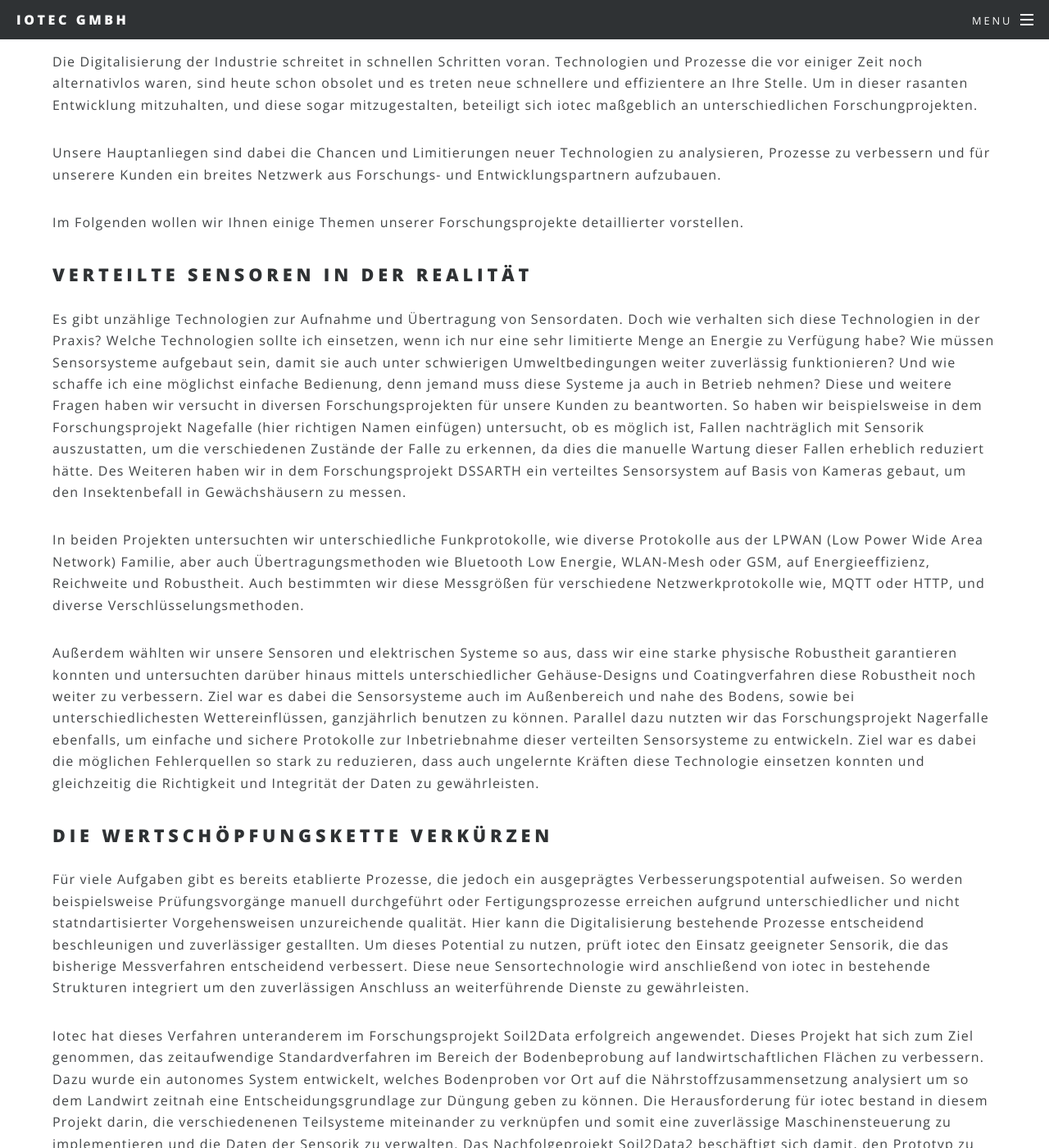
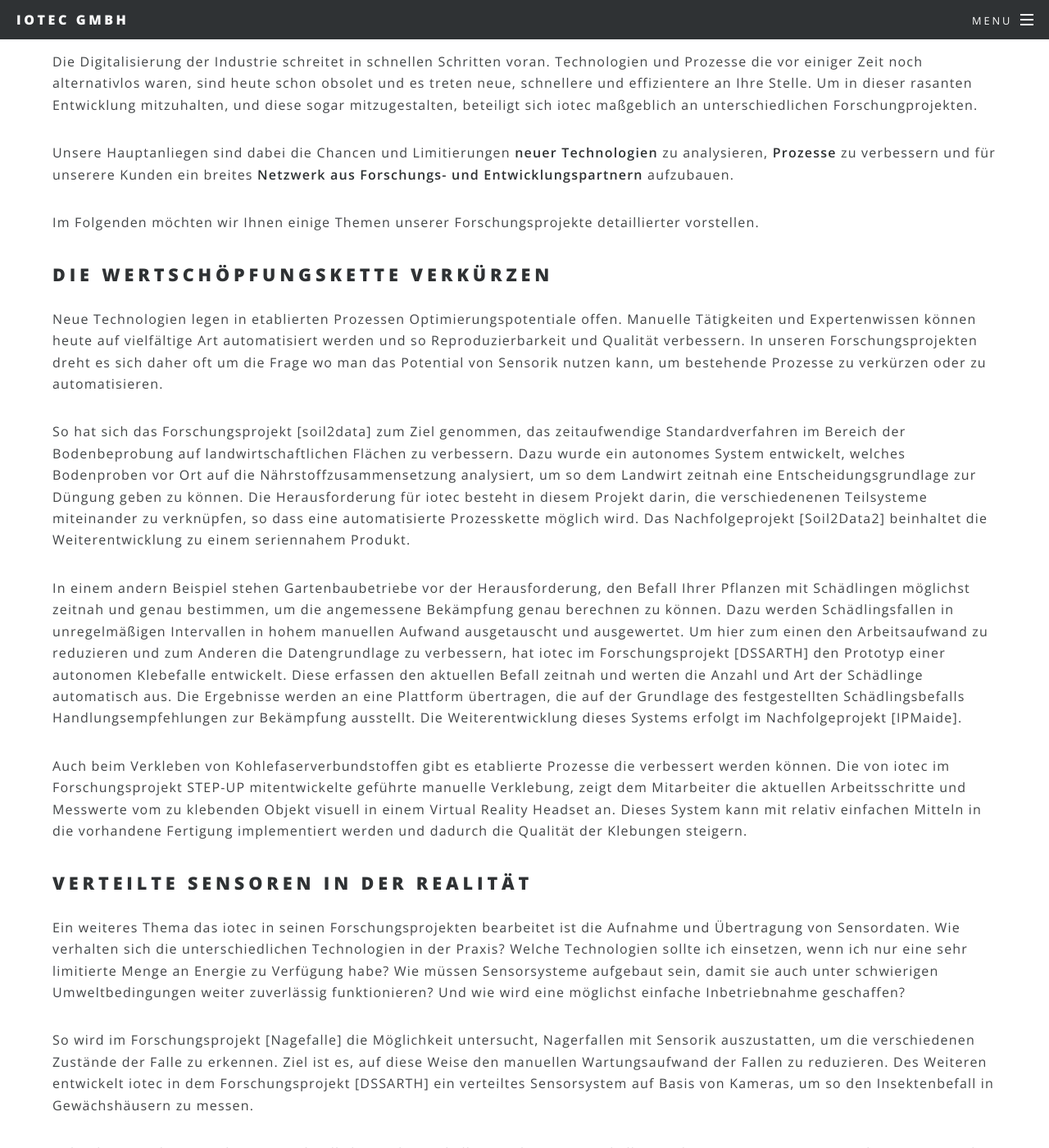
Before and after one commit to iotec-gmbh/iotec-gmbh.github.io, a Jekyll site: the page built from 12-research.md, in a window 1280 px wide and 1400 px high, scrolled down 387 px. Shown: the whole window at 82% size. Built offline with Jekyll 4.4.1, drawn with Linux system fonts in a browser that asks for light colours; our own code applies the rules of GitHub Pages for plain Markdown files; some of the changed text lies outside the part shown.

Commit message:
new version of forschungstext

```diff
--- a/12-research.md
+++ b/12-research.md
@@ -2,46 +2,94 @@
 title: Forschung
 ---
 
-Die Digitalisierung der Industrie schreitet in schnellen Schritten voran. Technologien und Prozesse die vor einiger Zeit noch alternativlos waren, sind heute schon obsolet und es treten neue schnellere und effizientere an Ihre Stelle. Um in dieser rasanten Entwicklung mitzuhalten, und diese sogar mitzugestalten, beteiligt sich iotec maßgeblich an unterschiedlichen Forschungprojekten.
+Die Digitalisierung der Industrie schreitet in schnellen Schritten voran.
+Technologien und Prozesse die vor einiger Zeit noch alternativlos waren,
+sind heute schon obsolet und es treten neue, schnellere und effizientere an Ihre Stelle.
+Um in dieser rasanten Entwicklung mitzuhalten, und diese sogar mitzugestalten,
+beteiligt sich iotec maßgeblich an unterschiedlichen Forschungprojekten.
 
-Unsere Hauptanliegen sind dabei die Chancen und Limitierungen neuer Technologien zu analysieren, Prozesse zu verbessern und für unserere Kunden ein breites Netzwerk aus Forschungs- und Entwicklungspartnern aufzubauen.
+Unsere Hauptanliegen sind dabei die Chancen und Limitierungen **neuer Technologien** zu analysieren,
+**Prozesse** zu verbessern und für unserere Kunden ein breites **Netzwerk aus Forschungs- und Entwicklungspartnern** aufzubauen.
 
-Im Folgenden wollen wir Ihnen einige Themen unserer Forschungsprojekte detaillierter vorstellen.
+Im Folgenden möchten wir Ihnen einige Themen unserer Forschungsprojekte detaillierter vorstellen.
 
+## Die Wertschöpfungskette verkürzen
+
+Neue Technologien legen in etablierten Prozessen Optimierungspotentiale offen.
+Manuelle Tätigkeiten und Expertenwissen können heute auf vielfältige Art automatisiert werden
+und so Reproduzierbarkeit und Qualität verbessern.
+In unseren Forschungsprojekten dreht es sich daher oft um die Frage wo man das Potential von Sensorik nutzen kann,
+um bestehende Prozesse zu verkürzen oder zu automatisieren.
+
+So hat sich das Forschungsprojekt [soil2data] zum Ziel genommen,
+das zeitaufwendige Standardverfahren im Bereich der Bodenbeprobung auf landwirtschaftlichen Flächen zu verbessern.
+Dazu wurde ein autonomes System entwickelt, welches Bodenproben vor Ort auf die Nährstoffzusammensetzung analysiert,
+um so dem Landwirt zeitnah eine Entscheidungsgrundlage zur Düngung geben zu können.
+Die Herausforderung für iotec besteht in diesem Projekt darin, die verschiedenenen Teilsysteme miteinander zu verknüpfen,
+so dass eine automatisierte Prozesskette möglich wird.
+Das Nachfolgeprojekt [Soil2Data2] beinhaltet die Weiterentwicklung zu einem seriennahem Produkt.
+
+In einem andern Beispiel stehen Gartenbaubetriebe vor der Herausforderung,
+den Befall Ihrer Pflanzen mit Schädlingen möglichst zeitnah und genau bestimmen,
+um die angemessene Bekämpfung genau berechnen zu können.
+Dazu werden Schädlingsfallen in unregelmäßigen Intervallen in hohem manuellen Aufwand ausgetauscht und ausgewertet.
+Um hier zum einen den Arbeitsaufwand zu reduzieren und zum Anderen die Datengrundlage zu verbessern,
+hat iotec im Forschungsprojekt [DSSARTH] den Prototyp einer autonomen Klebefalle entwickelt.
+Diese erfassen den aktuellen Befall zeitnah und werten die Anzahl und Art der Schädlinge automatisch aus.
+Die Ergebnisse werden an eine Plattform übertragen, die auf der Grundlage des festgestellten Schädlingsbefalls
+Handlungsempfehlungen zur Bekämpfung ausstellt.
+Die Weiterentwicklung dieses Systems erfolgt im Nachfolgeprojekt [IPMaide].
+
+Auch beim Verkleben von Kohlefaserverbundstoffen gibt es etablierte Prozesse die verbessert werden können.
+Die von iotec im Forschungsprojekt STEP-UP mitentwickelte geführte manuelle Verklebung,
+zeigt dem Mitarbeiter die aktuellen Arbeitsschritte und Messwerte vom zu klebenden Objekt visuell in einem Virtual Reality Headset an.
+Dieses System kann mit relativ einfachen Mitteln in die vorhandene Fertigung implementiert werden und dadurch die Qualität der Klebungen steigern.
 
 ## Verteilte Sensoren in der Realität
 
-Es gibt unzählige Technologien zur Aufnahme und Übertragung von Sensordaten. Doch wie verhalten sich diese Technologien in der Praxis? Welche Technologien sollte ich einsetzen, wenn ich nur eine sehr limitierte Menge an Energie zu Verfügung habe? Wie müssen Sensorsysteme aufgebaut sein, damit sie auch unter schwierigen Umweltbedingungen weiter zuverlässig funktionieren? Und wie schaffe ich eine möglichst einfache Bedienung, denn jemand muss diese Systeme ja auch in Betrieb nehmen? Diese und weitere Fragen haben wir versucht in diversen Forschungsprojekten für unsere Kunden zu beantworten.
-So haben wir beispielsweise in dem Forschungsprojekt Nagefalle (hier richtigen Namen einfügen) untersucht, ob es möglich ist, Fallen nachträglich mit Sensorik auszustatten, um die verschiedenen Zustände der Falle zu erkennen, da dies die manuelle Wartung dieser Fallen erheblich reduziert hätte. Des Weiteren haben wir in dem Forschungsprojekt DSSARTH ein verteiltes Sensorsystem auf Basis von Kameras gebaut, um den Insektenbefall in Gewächshäusern zu messen.
+Ein weiteres Thema das iotec in seinen Forschungsprojekten bearbeitet ist die Aufnahme und Übertragung von Sensordaten.
+Wie verhalten sich die unterschiedlichen Technologien in der Praxis?
+Welche Technologien sollte ich einsetzen, wenn ich nur eine sehr limitierte Menge an Energie zu Verfügung habe?
+Wie müssen Sensorsysteme aufgebaut sein, damit sie auch unter schwierigen Umweltbedingungen weiter zuverlässig funktionieren?
+Und wie wird eine möglichst einfache Inbetriebnahme geschaffen?
 
-In beiden Projekten untersuchten wir unterschiedliche Funkprotokolle, wie diverse Protokolle aus der LPWAN (Low Power Wide Area Network) Familie, aber auch Übertragungsmethoden wie Bluetooth Low Energie, WLAN-Mesh oder GSM, auf Energieeffizienz, Reichweite und Robustheit. Auch bestimmten wir diese Messgrößen für verschiedene Netzwerkprotokolle wie, MQTT oder HTTP, und diverse Verschlüsselungsmethoden.
+So wird im Forschungsprojekt [Nagefalle] die Möglichkeit untersucht, Nagerfallen mit Sensorik auszustatten,
+um die verschiedenen Zustände der Falle zu erkennen.
+Ziel ist es, auf diese Weise den manuellen Wartungsaufwand der Fallen zu reduzieren.
+Des Weiteren entwickelt iotec in dem Forschungsprojekt [DSSARTH] ein verteiltes Sensorsystem auf Basis von Kameras,
+um so den Insektenbefall in Gewächshäusern zu messen.
 
-Außerdem wählten wir unsere Sensoren und elektrischen Systeme so aus, dass wir eine starke physische Robustheit garantieren konnten und untersuchten darüber hinaus mittels unterschiedlicher Gehäuse-Designs und Coatingverfahren diese Robustheit noch weiter zu verbessern. Ziel war es dabei die Sensorsysteme auch im Außenbereich und nahe des Bodens, sowie bei unterschiedlichesten Wettereinflüssen, ganzjährlich benutzen zu können.
-Parallel dazu nutzten wir das Forschungsprojekt Nagerfalle ebenfalls, um einfache und sichere Protokolle zur Inbetriebnahme dieser verteilten Sensorsysteme zu entwickeln. Ziel war es dabei die möglichen Fehlerquellen so stark zu reduzieren, dass auch ungelernte Kräften diese Technologie einsetzen konnten und gleichzeitig die Richtigkeit und Integrität der Daten zu gewährleisten.
+In beiden Projekten werden unterschiedliche Funkprotokolle, wie diverse Protokolle aus der LPWAN (Low Power Wide Area Network) Familie,
+aber auch Übertragungsmethoden wie Bluetooth Low Energie, WLAN-Mesh oder GSM, auf Energieeffizienz, Reichweite und Robustheit untersucht.
+Darüber hinaus werden diese Messgrößen für die verschiedene Netzwerkprotokolle wie, MQTT oder HTTP, und diverse Verschlüsselungsmethoden bestimmt.
 
-## Die Wertschöpfungskette verkürzen
+Zusätzlich wählt iotec die Sensoren und elektrischen Systeme so aus, dass eine möglichst hohe physische Robustheit erreicht wird.
+Mittels unterschiedlicher Gehäuse-Ausführungen und Coatingverfahren wird in diesem Zusammenhang auch versucht die Robustheit noch weiter zu steigern.
+Ziel ist es dabei die Sensorsysteme auch im Außenbereich, bei unterschiedlichen Wettereinflüssen und möglichst autark über die Dauer eines Jahres zu betreiben.
 
-Für viele Aufgaben gibt es bereits etablierte Prozesse, die jedoch ein ausgeprägtes Verbesserungspotential aufweisen. So werden beispielsweise Prüfungsvorgänge manuell durchgeführt oder Fertigungsprozesse erreichen aufgrund unterschiedlicher und nicht statndartisierter Vorgehensweisen unzureichende qualität.
-Hier kann die Digitalisierung bestehende Prozesse entscheidend beschleunigen und zuverlässiger gestallten. Um dieses Potential zu nutzen, prüft iotec den Einsatz geeigneter Sensorik, die das bisherige Messverfahren entscheidend verbessert. Diese neue Sensortechnologie wird anschließend von iotec in bestehende Strukturen integriert um den zuverlässigen Anschluss an weiterführende Dienste zu gewährleisten.
-
-Iotec hat dieses Verfahren unteranderem im Forschungsprojekt Soil2Data erfolgreich angewendet. Dieses Projekt hat sich zum Ziel genommen, das zeitaufwendige Standardverfahren im Bereich der Bodenbeprobung auf landwirtschaftlichen Flächen zu verbessern. Dazu wurde ein autonomes System entwickelt, welches Bodenproben vor Ort auf die Nährstoffzusammensetzung analysiert um so dem Landwirt zeitnah eine Entscheidungsgrundlage zur Düngung geben zu können. Die Herausforderung für iotec bestand in diesem Projekt darin, die verschiedenenen Teilsysteme miteinander zu verknüpfen und somit eine zuverlässige Maschinensteuerung zu implementieren und die Daten der Sensorik zu verwalten. Das Nachfolgeprojekt Soil2Data2 beschäftigt sich damit, den Prototyp zu einem seriennahem Produkt hin weiter zu entwickeln.
-
-Gartenbaubetriebe stehen vor der Herausforderung den Befall Ihrer Pflanzen mit Schädlingen möglichst zeitnah und genau bestimmen, um die angemessene Bekämpfung genau berechnen zu können. Dazu werden Schädlingsfallen in regelmäßigen Intervallen ausgetauscht und ausgewertet. Dieses manuelle Verfahren ist langsam und ungenau. So werden oft die entsprechenden Gegenmaßnahmen zu spät oder in zu großer Menge ausgebracht.
-Um dem entgegenzuwirken hat iotec im Forschungsprojekt DSSARTH erfolgreich den Prototyp einer autonomen Klebenfalle für Schädlinge entwickelt. Diese erfassen den aktuellen Befall zeitnah und werten die Anzahl und Art der Schädlinge automatisch aus. Die Ergebnisse werden an eine Platform übertragen, die Gegenmaßnahmen berechnet und Handlungsempfehlungen zur Bekämpfung ausstellt.Die Weiterentwicklung erfolgt im Nachfolgeprojekt IPMaide.
-
-Auch beim Verkleben von Kohlefaserverbundstoffen gibt es etablierte Prozesse die verbessert werden können. Die von iotec im Forschungsprojekt STEP-UP mitentwickelte geführte manuelle Verklebung kann mit relativ einfachen Mitteln in die vorhandene Fertigung implementiert werden und die Qualität der Klebungen steigern. Dabei werden dem Mitarbeiter die Arbeitsschritte und aktuelle Messwerte vom zu klebenden Objekt visuell in einem Virtual Reality Headset dargestellt.
+Parallel dazu nutzt iotec das Forschungsprojekt Nagerfalle ebenfalls, um einfache und sichere Protokolle zur Inbetriebnahme dieser verteilten Sensorsysteme zu entwickeln.
+Ziel ist es die möglichen Fehlerquellen so stark zu reduzieren, dass auch ungelernte Kräfte diese Systeme in Betrieb nehmen
+und gleichzeitig die Richtigkeit und Integrität der Daten überprüfen können.
 
 ## Sensordaten benutzbar machen
 
-Sensoren produzieren eine Menge, oft unstrukturierte Daten – der Wert der Sensordaten liegt jedoch oft in einem in dem Messwerten versteckten Signal.
-In einem automatisierten Prozess ist es daher fast immer notwendig, die in den Rohdaten enthaltene Information zu extrahieren und strukturiert an den weiteren Prozess übergeben zu können.
-So befasst sich zum Beispiel das Forschungsprojekt DSSARTH damit, den Schädlingsbefall in Gewächshäusern automatisch zu erfassen und Handlungsempfehlungen für den Landwirt ausprechen zu können.
-Die Sensoren sind in diesem Fall Kameras, die Insekten auf Klebetafeln fotografieren – die kritische Information ist, wie viele Schädlingsinsekten auf der Tafel vorhanden sind.
-Wir setzen uns daher in diesem Forschungsprojekt mit der Frage auseinander, wie man die Rohdaten (das Foto) entsprechend auswertet um die Anzahl von Schädlingen detektieren zu können. In diesem besonders komplexen Fall benutzen wir dazu Methoden der Bildverarbeitung und des maschinellen Lernens um die Fotos zu analysieren. Die Anzahl an Insekten kann dann über eine definierte Schnittstelle geordnet an das Entscheidungshilfesystem downstream übergeben werden.
+Sensoren produzieren oft eine Menge unstrukturierte Daten.
+Dabei liegt der Wert der Sensordaten häufig in einem in dem Messwerten versteckten Signal.
+In einem automatisierten Prozess ist es daher meißt notwendig, die in den Rohdaten enthaltene
+Information zu extrahieren und strukturiert an den weiteren Prozess übergeben zu können.
 
-Andere Forschungsprojekte an denen wir beteiligt sind beschäftigen sich mit ähnlichen Fragen unter der Zuhilfenahme verschiedenster Sensorarten:
+Die im Forschungsprojekt DSSARTH verwendeten Kameras erstellen Aufnahmen von Schädlingen auf Klebetafeln.
+Hierbei ist die kritische Information, wie viele Schädlingsinsekten auf der Tafel vorhanden sind.
+iotec setzt sich in diesem Forschungsprojekt mit der Frage auseinander, wie man die Rohdaten in Form des Fotos auswertet, um die Anzahl von Schädlingen bestimmen zu können.
+In diesem komplexen Fall werden dazu Methoden der Bildverarbeitung und des maschinellen Lernens benutzt.
+Die Anzahl an Insekten wird anschließend über eine definierte Schnittstelle geordnet an ein Entscheidungshilfesystem downstream übergeben.
+
+Andere Forschungsprojekte an denen sich iotec beteiligt, beschäftigen sich mit ähnlichen Fragen unter der Zuhilfenahme verschiedenster Sensorarten:
 Das Projekt Soil2Data entwickelt ein mobiles Feldlabor, das automatisch Daten über die Bodenbeschafftenheit landwirtschaftlicher Flächen bereitstellt.
-Dazu werden im Feld Bodenproben automatisiert analysiert und die physikalischen Messungen durch Sensoren in Nährstoffkonzentrationen des Bodens überführt, die dann wiederum strukturiert abrufbar gemacht werden. Die Projekte OptiBlend (Erkennung und Quantifizierung von Düngersorten) und AQM (Erkennung von Gefahrensituationen am Arbeitsplatz) beschäftigen sich ebenfalls mit dieser Herausforderung.
+Dazu werden die im Feld genommenen Bodenproben automatisiert analysiert und die Nährstoffkonzentrationen des Bodens strukturiert aufbereitet.
+Die Projekte OptiBlend (Erkennung und Quantifizierung von Düngersorten auf Fotos)
+und AQM (Erkennung von Gefahrensituationen am Arbeitsplatz durch eine Vielzahl an unterschiedlichen Sensoren)
+beschäftigen sich ebenfalls mit dieser Herausforderung.
 
 ## Forschungsprojekte
 
```
